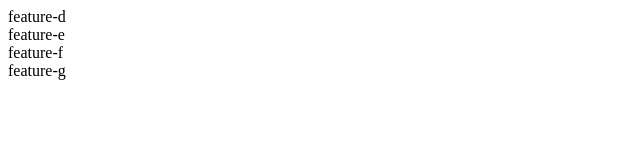
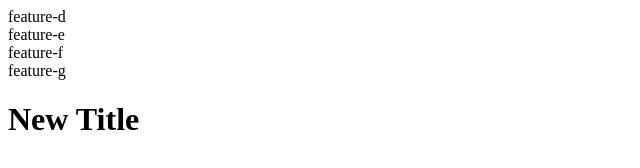
Before and after one commit to ChristianGeaJr/git-one, a plain HTML site: page index.html in a window 1280 px wide. Shown: the whole page, without its empty margins (0-640 px from the left). Drawn offline with Linux system fonts and the light colour scheme.

Commit message:
added h1

```diff
--- a/index.html
+++ b/index.html
@@ -9,6 +9,7 @@
   <div>feature-e</div>
   <div>feature-f</div>
   <div>feature-g</div>
+  <h1>New Title</h1>
 </head>
 
 <body>
```
